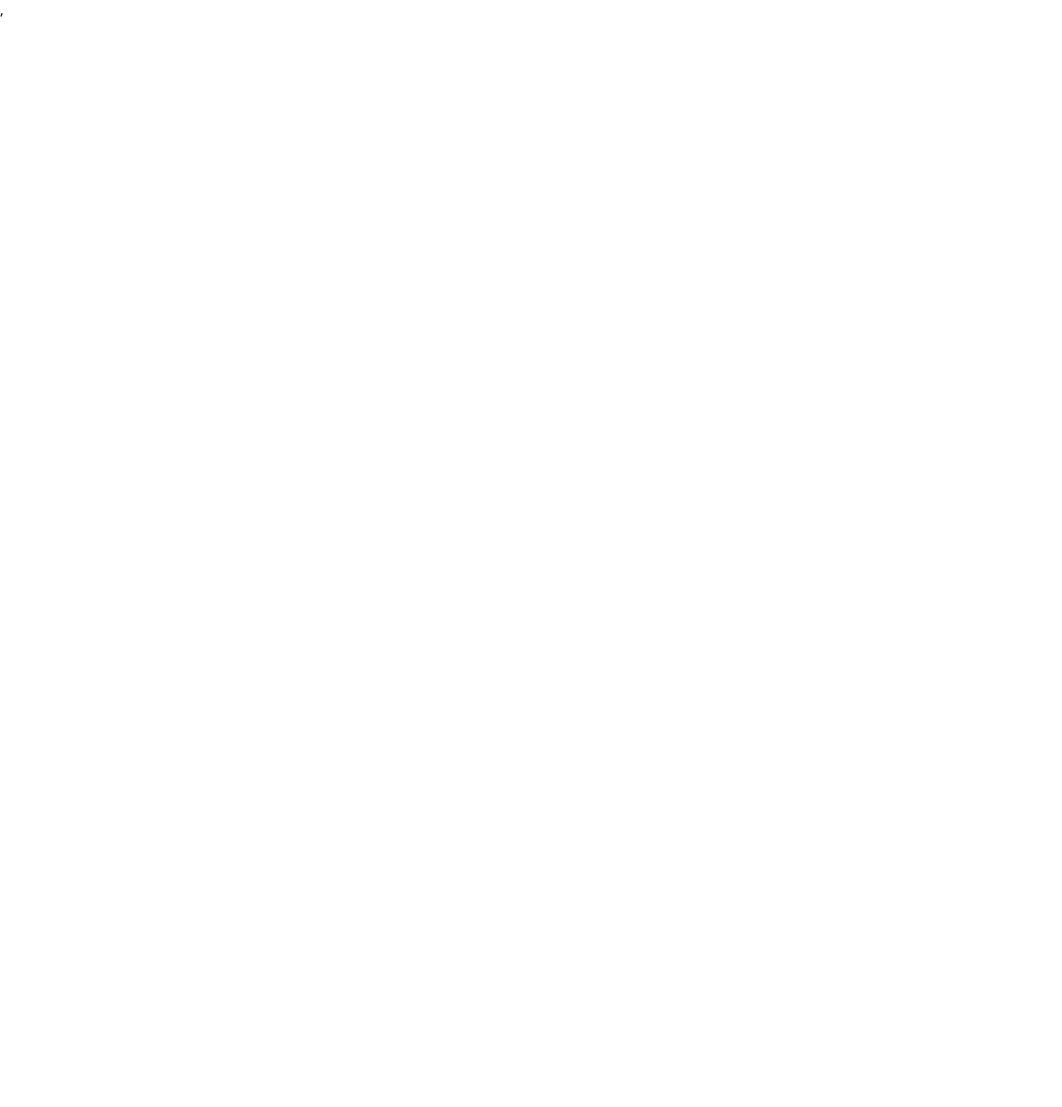
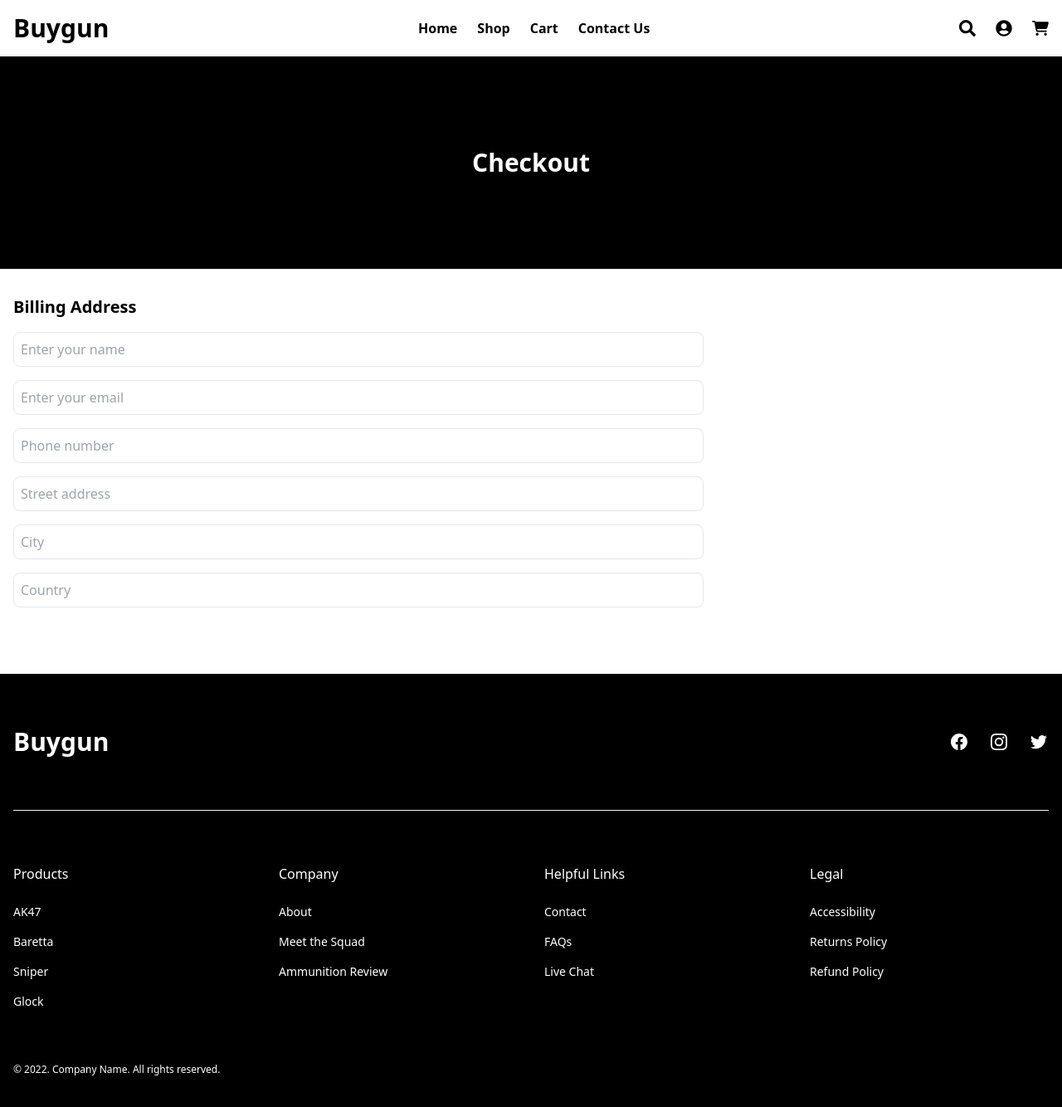
Before and after one commit to khaymanii/BuyGun, a React (Vite) app: page /checkout in a window 1280 px wide. Before the commit this address had no page. Shown: the top 1334 px of the page at 83% size. Before the commit the page ends 800 px from the top, so only its background shows below. Built offline with nearby package versions, Linux system fonts and the light colour scheme.

Commit message:
created checkout page

```diff
--- a/Utils/Data.tsx
+++ b/Utils/Data.tsx
@@ -177,7 +177,7 @@ export const categoriesCard = [
   {
     id: 1,
     Image: "/assets/images/coboygunbg.png",
-    name: "Coboy Guns",
+    name: "Coboy Gun",
   },
   {
     id: 2,
@@ -187,7 +187,7 @@ export const categoriesCard = [
   {
     id: 3,
     Image: "/assets/images/ak1bg.png",
-    name: "AK-Gun",
+    name: "Machine Gun",
   },
   {
     id: 4,
@@ -197,7 +197,7 @@ export const categoriesCard = [
   {
     id: 5,
     Image: "/assets/images/ak7bg.png",
-    name: "AK- Gun",
+    name: "Pistol",
   },
 
   {
@@ -207,14 +207,14 @@ export const categoriesCard = [
   },
   {
     id: 7,
-    Image: "/assets/images/ak7bg.png",
-    name: "AK-47",
+    Image: "/assets/images/gun.avif",
+    name: "Short Gun",
   },
 
   {
     id: 8,
-    Image: "/assets/images/b1.jpg",
-    name: "Bullet",
+    Image: "/assets/images/s1.jpg",
+    name: "Sniper",
   },
 ];
 
@@ -225,8 +225,8 @@ export const featuredCard = [
     span: "HOT",
     button: "Add to Cart",
     rate: "/assets/icons/Rating Group.svg",
-    name: "AK-47",
-    description: "A befit riffle",
+    name: "Sniper",
+    description: "A befit Sniper",
     price: "$400.00",
   },
   {
@@ -257,26 +257,26 @@ export const featuredCard = [
     rate: "/assets/icons/Rating Group.svg",
     name: "Pistol Gun",
     description: "A good metal gun with bullet",
-    price: "$100.00",
+    price: "$187.00",
   },
   {
     id: 5,
-    image: "/assets/images/coboygunbg.png",
+    image: "/assets/images/ak1bg.png",
     span: "HOT",
     button: "Add to Cart",
     rate: "/assets/icons/Rating Group.svg",
-    name: "Coboy Gun",
-    description: "A short gun",
-    price: "$300.00",
+    name: "Machine Gun",
+    description: "A Long gun",
+    price: "$396.00",
   },
   {
-    id: 1,
-    image: "/assets/images/ak5bg.png",
+    id: 6,
+    image: "/assets/images/ak3bg.png",
     span: "HOT",
     button: "Add to Cart",
     rate: "/assets/icons/Rating Group.svg",
     name: "AK-47",
-    description: "A befit raffle",
+    description: "A befit rifle",
     price: "$400.00",
   },
 ];
--- a/src/App.tsx
+++ b/src/App.tsx
@@ -5,6 +5,8 @@ import LandingPage from "./pages/LandingPage";
 import Contactus from "./pages/Contactus";
 import Shop from "./pages/Shop";
 import ProductDetails from "./pages/ProductDetails";
+import Checkout from "./pages/Checkout";
+import Cart from "./pages/Cart";
 
 export default function App() {
   return (
@@ -16,6 +18,8 @@ export default function App() {
         <Route path="/contact" element={<Contactus />} />
         <Route path="/shop" element={<Shop />} />
         <Route path="/product/:id" element={<ProductDetails />} />
+        <Route path="/checkout" element={<Checkout />} />
+        <Route path="/cart" element={<Cart />} />
       </Routes>
     </div>
   );
--- a/src/components/Navbar.tsx
+++ b/src/components/Navbar.tsx
@@ -67,8 +67,8 @@ function Navbar() {
               </li>
               <li className="relative">
                 <div className="flex items-center justify-between cursor-pointer">
-                  <Link to="/product">
-                    <span>Product</span>
+                  <Link to="/cart">
+                    <span>Cart</span>
                   </Link>
                 </div>
               </li>
@@ -132,8 +132,8 @@ function Navbar() {
         </li>
         <li className="relative">
           <div className="flex items-center justify-between cursor-pointer">
-            <Link to="/product">
-              <span>Product</span>
+            <Link to="/cart">
+              <span>Cart</span>
             </Link>
           </div>
         </li>
--- /dev/null
+++ b/src/pages/Checkout.tsx
@@ -0,0 +1,54 @@
+import Footer from "../components/Footer";
+import Navbar from "../components/Navbar";
+function Checkout() {
+  return (
+    <div>
+      <Navbar />
+      <div className="bg-black w-full h-64 flex items-center justify-center">
+        <h1 className="font-semibold text-3xl text-center text-white">
+          Checkout{" "}
+        </h1>
+      </div>
+      <div className="max-w-7xl mx-auto px-4 my-8">
+        <div>
+          <h1 className="text-xl font-semibold mb-4">Billing Address</h1>
+          <form className="flex flex-col lg:w-2/3 md:w-1/2 w-full">
+            <input
+              type="text"
+              placeholder="Enter your name"
+              className="p-2 border outline-none rounded-lg mb-4"
+            />
+            <input
+              type="text"
+              placeholder="Enter your email"
+              className="p-2 border outline-none rounded-lg mb-4"
+            />
+            <input
+              type="text"
+              placeholder="Phone number"
+              className="p-2 border outline-none rounded-lg mb-4"
+            />{" "}
+            <input
+              type="text"
+              placeholder="Street address"
+              className="p-2 border outline-none rounded-lg mb-4"
+            />{" "}
+            <input
+              type="text"
+              placeholder="City"
+              className="p-2 border outline-none rounded-lg mb-4"
+            />
+            <input
+              type="text"
+              placeholder="Country"
+              className="p-2 border outline-none rounded-lg mb-4"
+            />
+          </form>{" "}
+        </div>
+      </div>
+      <Footer />
+    </div>
+  );
+}
+
+export default Checkout;
```
